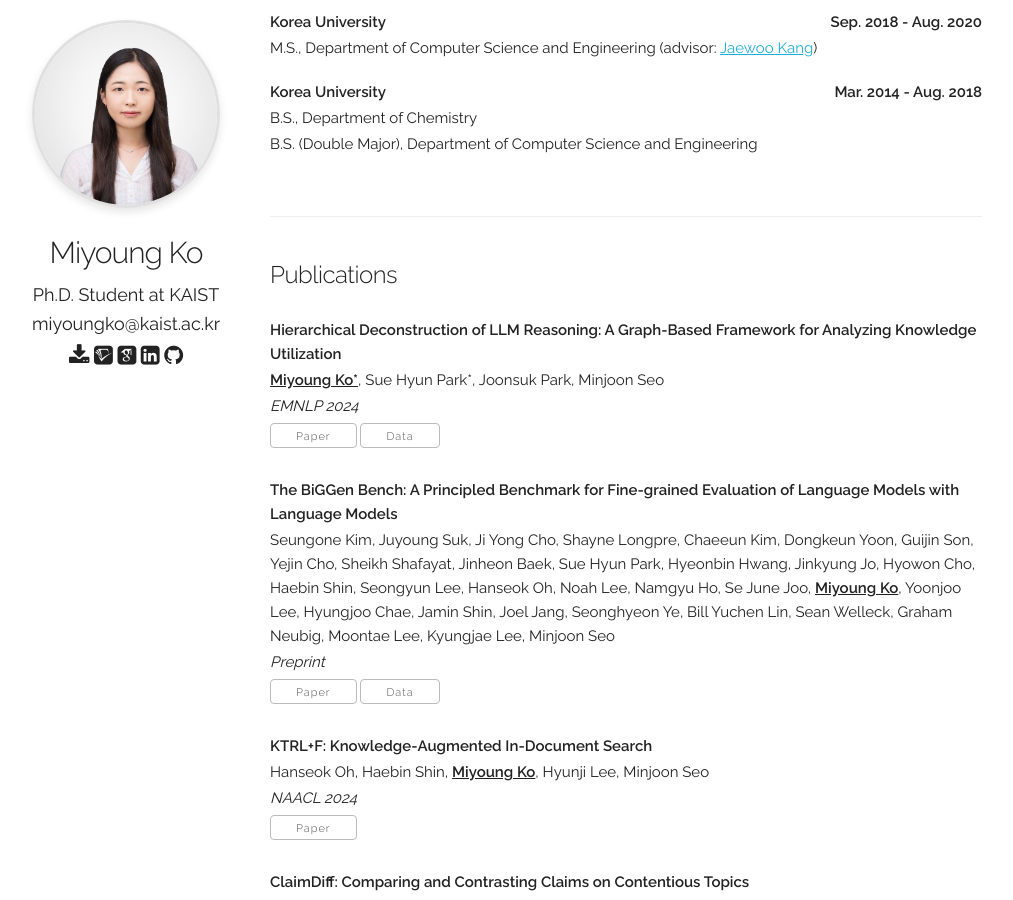
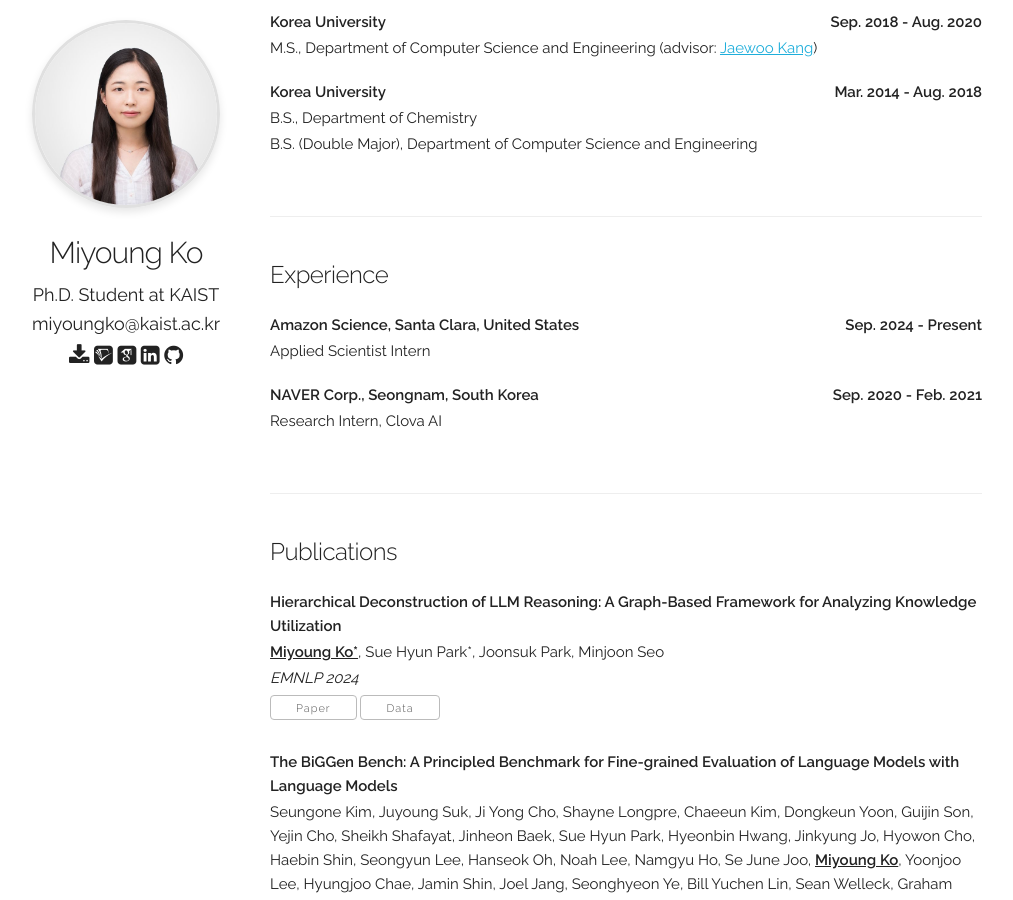
Before and after one commit to miyoungko/miyoungko.github.io, a Jekyll site: the page built from index.html, in a window 1280 px wide and 900 px high, scrolled down 366 px. Shown: the whole window, without its empty margins (108-1121 px from the left). Built offline with Jekyll 4.4.1, drawn with Linux system fonts in a browser that asks for light colours; some web fonts are replaced.

Commit message:
feat: add experience section

```diff
--- /dev/null
+++ b/_data/experience.yaml
@@ -0,0 +1,13 @@
+experience:
+  - role: Applied Scientist Intern
+    company: Amazon Science
+    location: Santa Clara, United States
+    period:
+      start: Sep. 2024
+      end: Present
+  - role: Research Intern, Clova AI
+    company: NAVER Corp.
+    location: Seongnam, South Korea
+    period:
+      start: Sep. 2020
+      end: Feb. 2021
--- a/index.html
+++ b/index.html
@@ -31,12 +31,31 @@ layout: default
   </div>
 </div>
 
+
+<!-- ========== EXPERIENCE ========== -->
+
+<div class="docs-section" id="experience">
+  <h5>Experience</h5>
+  {% for item in site.data.experience.experience %}
+    <div class="paper">
+      <p class="title">
+        <b>{{ item.company }}, {{ item.location }}</b>
+        <b style="float:right">{{ item.period.start }} - {{ item.period.end }}</b>
+        <p>{{ item.role }}</p>
+      </p>
+    </div>
+
+  {% endfor %}
+</div>
+
+
 <!-- ========== PUBLICATIONS ========== -->
 <div class="docs-section" id="publications">
   <h5>Publications</h5>
 
-  <!-- <p>Most recent publications on <a href="{{ site.data.main_info.google_scholar }}" target="_blank">Google Scholar</a>.<br/> -->
-  </p>
+
+  <!-- <p>Most recent publications on <a href="{{ site.data.main_info.google_scholar }}" target="_blank">Google Scholar</a>.<br/></p> -->
+
 
   <!-- <ul class="tab-nav">
     <li><div class="button active" data-ref="#papers-selected">Selected</div></li>
```
